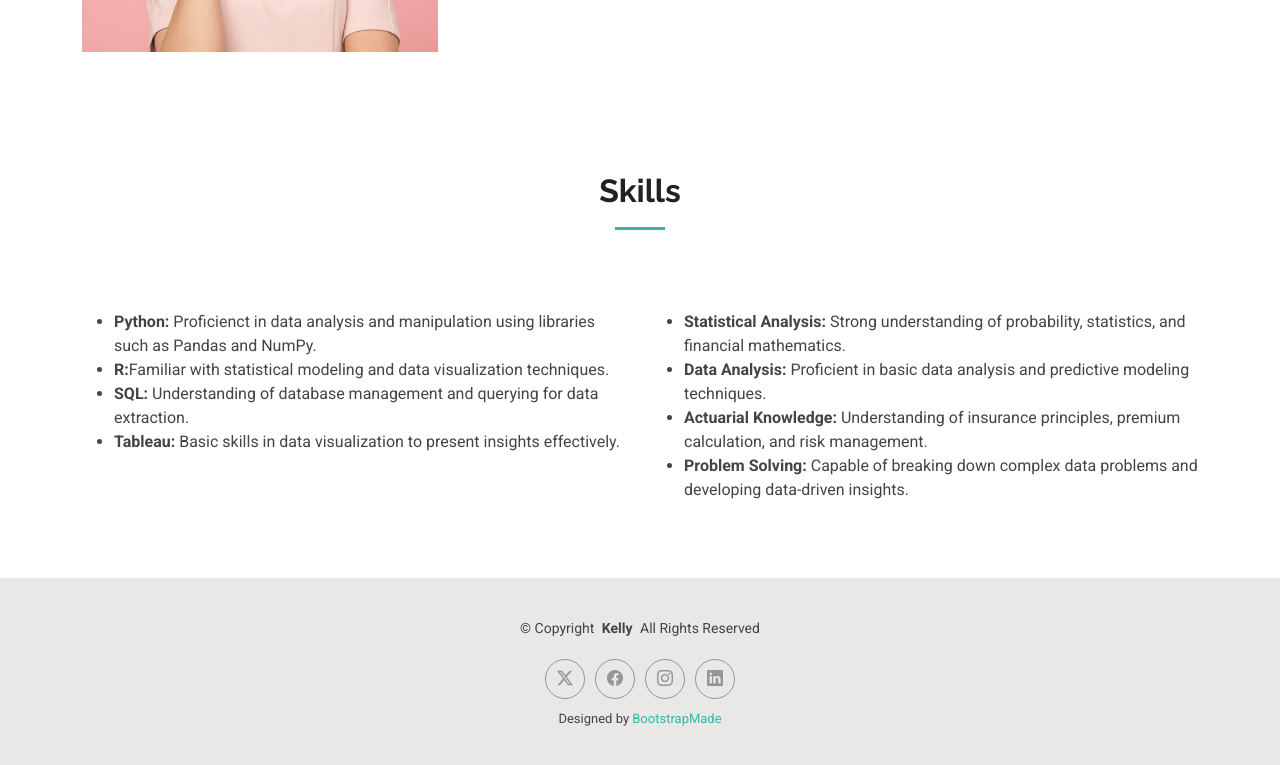
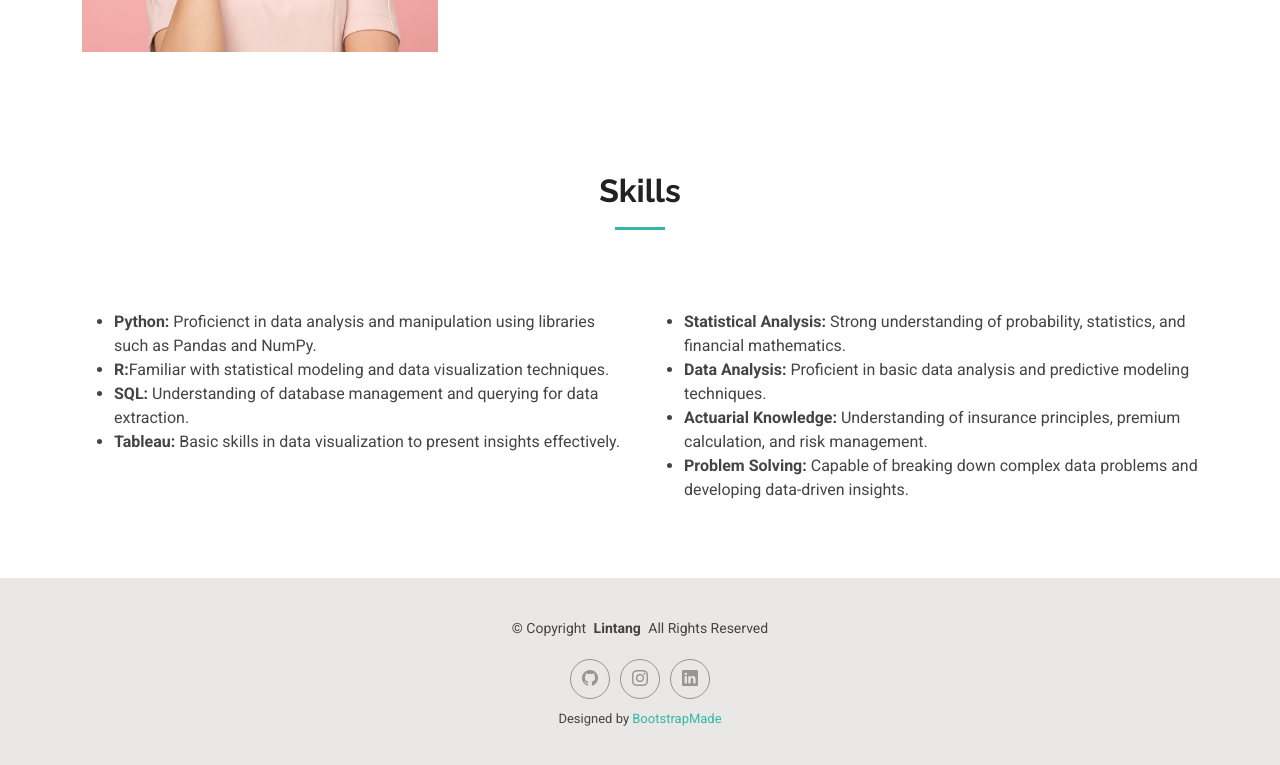
Before and after one commit to lintangrr/lintangrr.github.io, a plain HTML site: page about.html in a window 1280 px wide. Shown: the part 657-1422 px from the top of the page. Drawn offline with Linux system fonts and the light colour scheme.

Commit message:
Update about.html

```diff
--- a/about.html
+++ b/about.html
@@ -158,13 +158,12 @@
 
     <div class="container">
       <div class="copyright text-center ">
-        <p>© <span>Copyright</span> <strong class="px-1 sitename">Kelly</strong> <span>All Rights Reserved<br></span></p>
+        <p>© <span>Copyright</span> <strong class="px-1 sitename">Lintang</strong> <span>All Rights Reserved<br></span></p>
       </div>
       <div class="social-links d-flex justify-content-center">
-        <a href=""><i class="bi bi-twitter-x"></i></a>
-        <a href=""><i class="bi bi-facebook"></i></a>
-        <a href=""><i class="bi bi-instagram"></i></a>
-        <a href=""><i class="bi bi-linkedin"></i></a>
+        <a href="https://github.com/lintangrr" class="github"><i class="bi bi-github"></i></a>
+        <a href="https://instagram.com/lintangrzk_" class="instagram"><i class="bi bi-instagram"></i></a>
+        <a href="https://linkedin.com/in/lintangrizki" class="linkedin"><i class="bi bi-linkedin"></i></a>
       </div>
       <div class="credits">
         <!-- All the links in the footer should remain intact. -->
```
